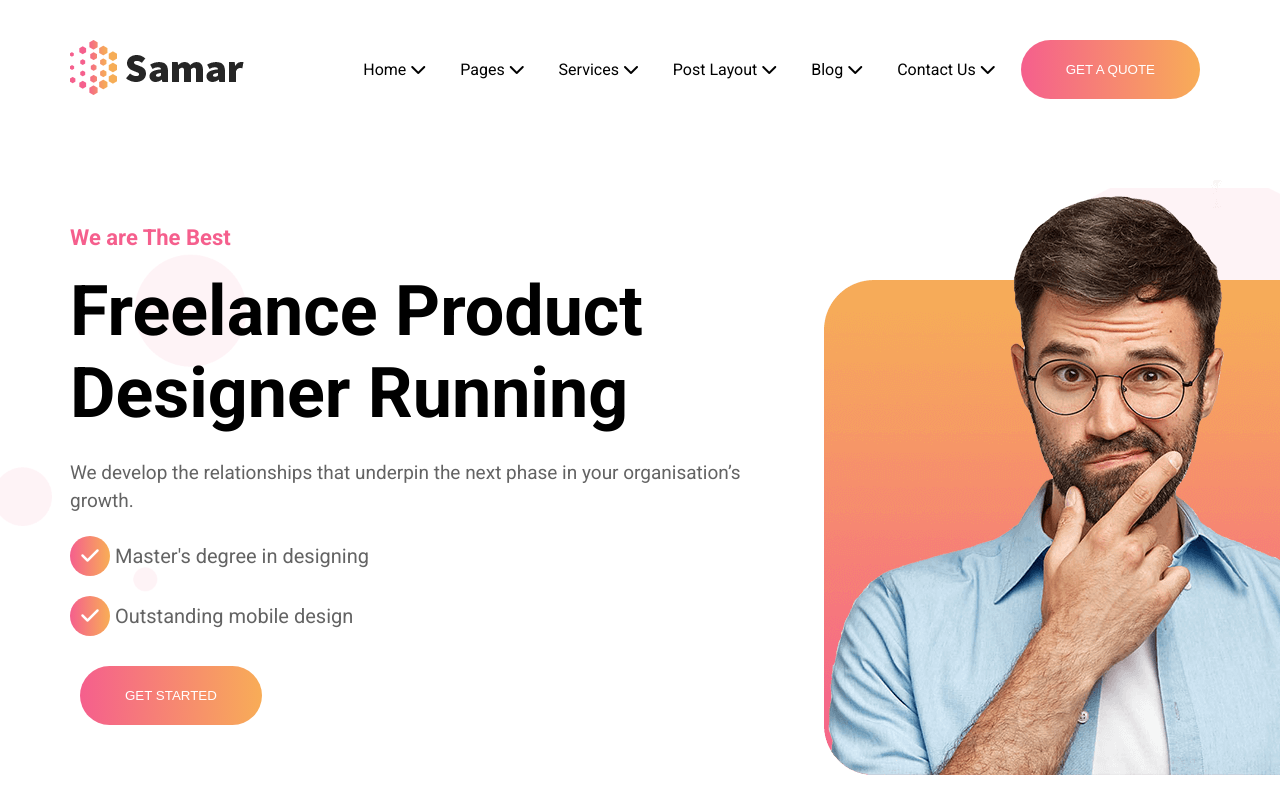
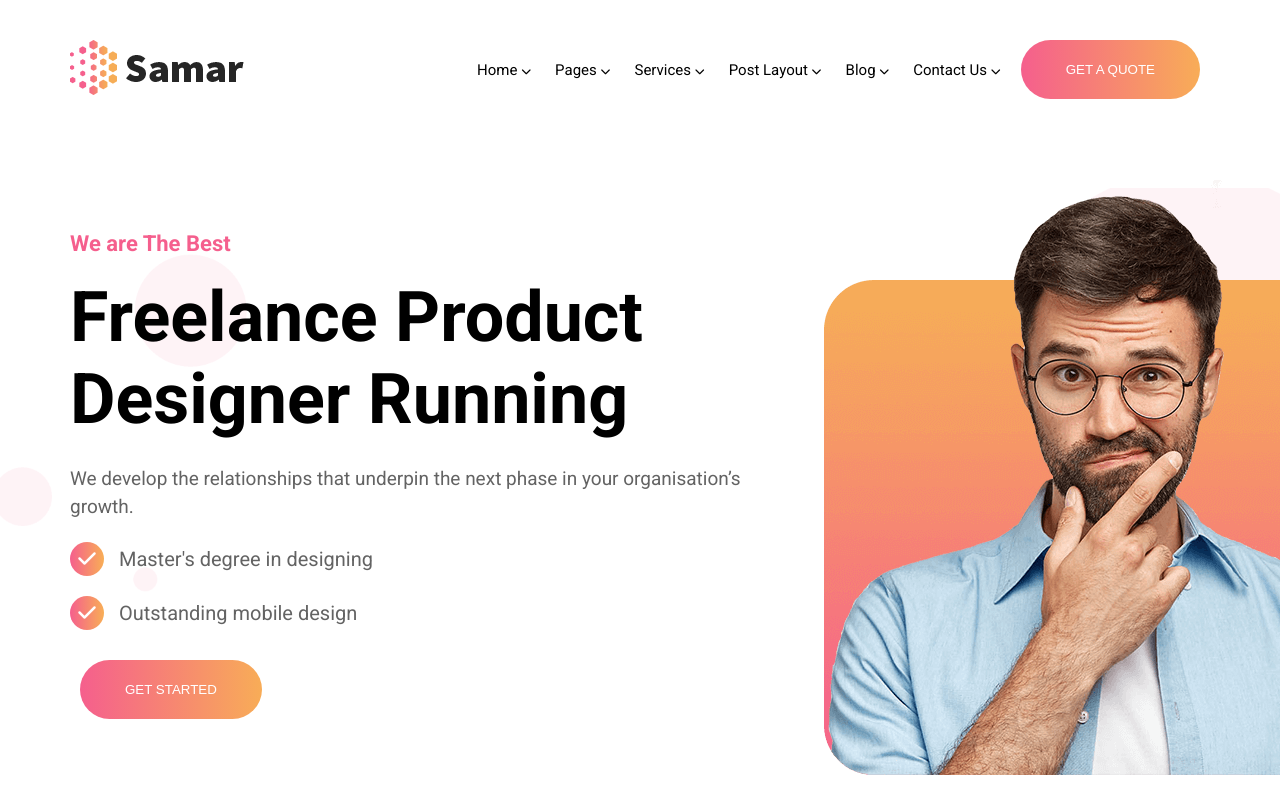
Before and after one commit to AcedenD/BCS07_Aden_Samar, a plain HTML site: page index.html in a window 1280 px wide. Shown: the top 800 px of the page. Drawn offline with nearby package versions, Linux system fonts and the light colour scheme; a script that the page names is missing.

Commit message:
fixed navbar icon

```diff
--- a/css/style.css
+++ b/css/style.css
@@ -63,12 +63,18 @@ header{
     padding: 30px 0;
 }
 header .navbar li {
-    margin: 0 15px;
+    font-size: 15px;
+    margin: 0 10px;
+}
+
+header .navbar li i{
+    margin-top: -20px;
+    font-size: 10px;
+    transition: all 0.5s;
 }
 
 header .navbar ul a span {
     display: inline-block;
-    transition: all 1s;
 }
 header .navbar ul a:hover {
     color: #f55f8d;
@@ -90,7 +96,9 @@ header .navbar .navbar_content .nav-links{
 
 header .navbar .navbar_content .nav-links li {
     display: inline-block;
+    transition: all 0.5s;
 }
+
 
 header .navbar{
     position: relative;
@@ -136,13 +144,14 @@ header .navbar{
 }
 
 .saCarousel .saCarousel_left .saCarousel_point i{
-    padding: 10px;
+    padding: 7px;
     background-image: linear-gradient(to right,   #f55f8d 0,
     #f8ae56 100%
     );
     border-radius: 50%;
     color: white;
     font-size: 20px;
+    margin-right: 10px;
 }
 
 .saCarousel .saCarousel_right{
@@ -259,11 +268,12 @@ header .navbar{
 }
 
 .aboutUs .aboutUs_content .aboutUs_right .aboutUs_point li i{
-    font-size: 20px;
+    font-size: 18px;
     border: 2.5px solid #f55f8d;
     color: #f55f8d;
     border-radius: 50%;
     margin-right: 7px;
+    padding: 2px;
 }
 
 /* Number css */
```
Also changed, not shown: index.html (+2 -0 lines).
